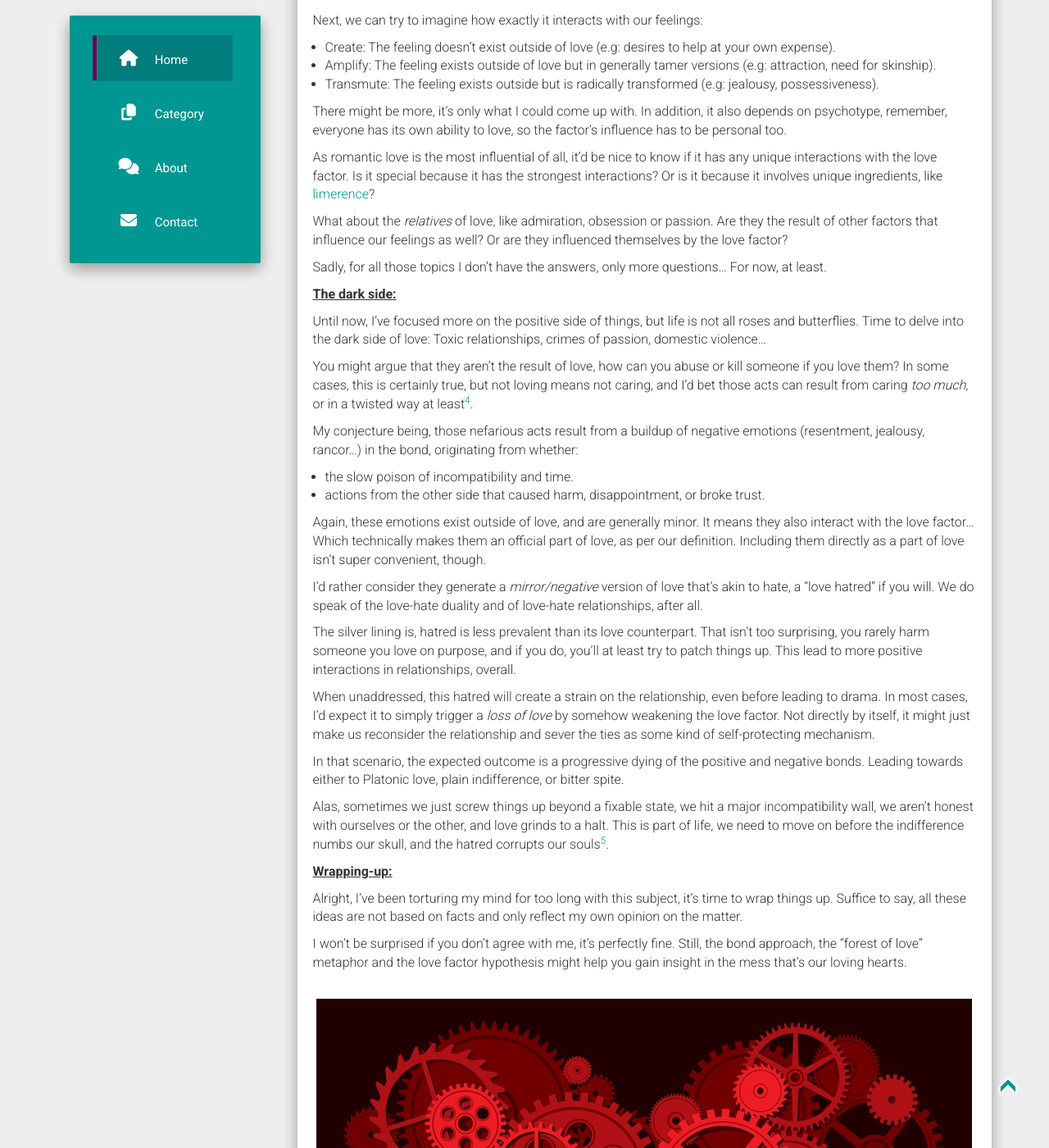
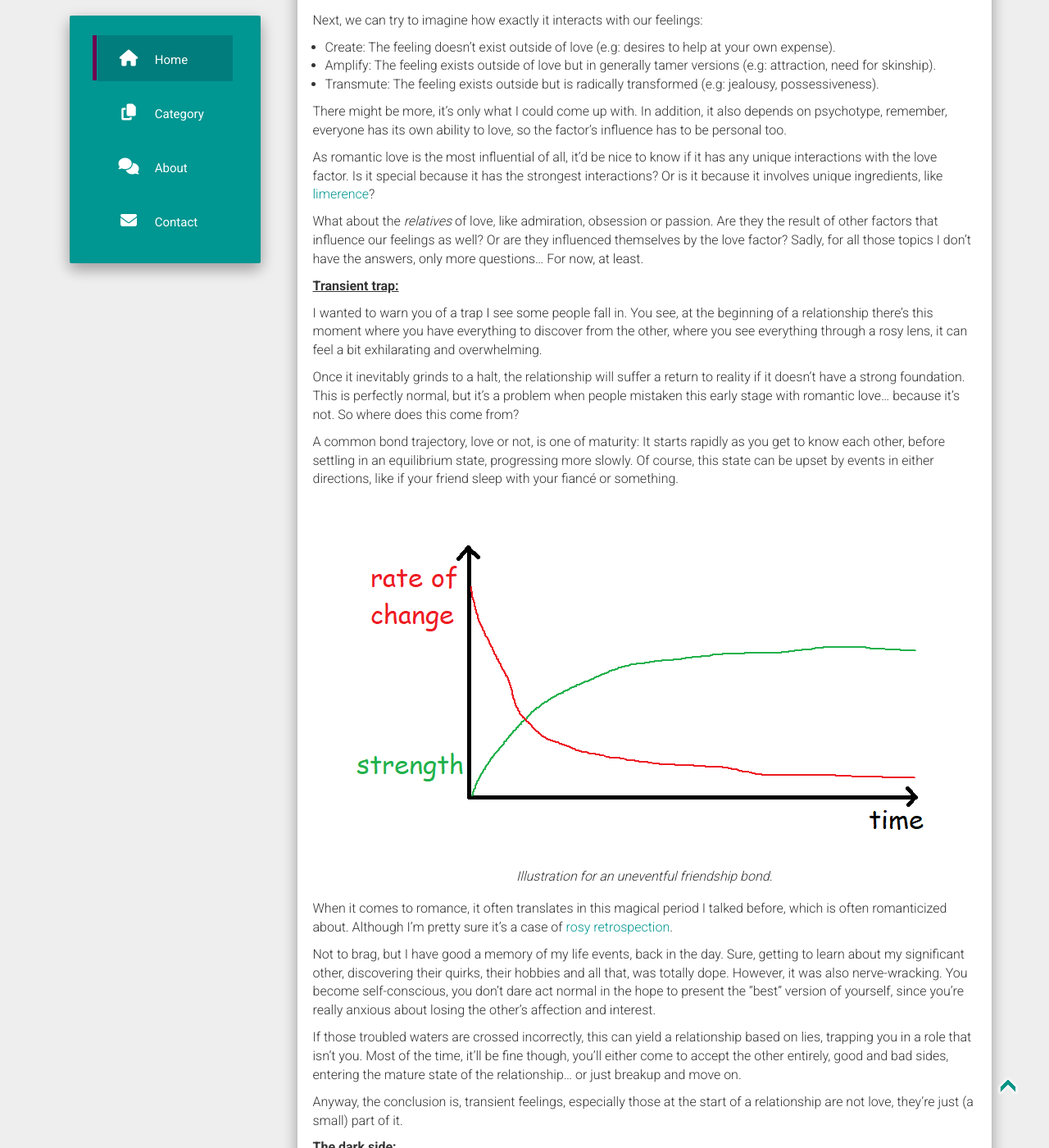
Before and after one commit to WanderingSpaceThinker/nonexistence, a Jekyll site: the page built from _posts/2021-12-12-Of-bonds-and-love.md, in a window 1280 px wide and 1400 px high, scrolled down 5012 px. Shown: the whole window at 82% size. Built offline with Jekyll 4.4.1, drawn with Linux system fonts in a browser that asks for light colours; nearby versions of some CDN libraries; comment, search, counter and statistics services are not loaded; some of the changed text lies outside the part shown.

Commit message:
chore: update post

```diff
--- a/_posts/2021-12-12-Of-bonds-and-love.md
+++ b/_posts/2021-12-12-Of-bonds-and-love.md
@@ -10,6 +10,7 @@ images:
  - image_path: /static/posts_img/bond.png
  - image_path: /static/posts_img/lovetree.png
  - image_path: /static/posts_img/love.png
+ - image_path: /static/posts_img/maturation.png
  - image_path: /static/posts_img/gears-heart.jpg
 ---
 
@@ -75,7 +76,7 @@ Another way to signify this, is to have different "categories of love" with thei
 If everyone has their own love, with a different "way of loving" for everyone and everything, we can picture this as a forest: The trees would be everyone's unique love, with each branch the way they love a particular whatever.
 
 ![forest]({{ site.baseurl }}{{ page.images[1].image_path }})
-<p class="legend">"Forest of love" by WST - I know, I totally missed my vocation in art</p>
+<p class="legend">"Forest of love" by WST - I know, I totally missed my vocation in art.</p>
 
 It's not like each tree and branch are entirely unique and distinct, though. There will be significant overlap between everyone's trees and branches. Sadly, this metaphor hardly represents how your feelings can evolve with time. It also stops short if we want to understand the similarities and differences across the forest.
 
@@ -104,7 +105,7 @@ Those feelings aren't necessarily weaker outside of love, rather, they feel *dif
 Also, feelings are not alone in this. All the other bond-related elements, like influencing factors, might interact with the factor as well.
 
 ![love]({{ site.baseurl }}{{ page.images[2].image_path }})
-<p class="legend">A diagram showing an example of love, again expertly drawn</p>
+<p class="legend">A diagram showing an example of love, again expertly drawn.</p>
 
 Let's imagine for a second that everything here isn't speculation and this factor is real. First thing that comes to mind, what would it be? I feel like caring, in a broad sense, is the concept most inseparable from love[^3], so maybe this love factor is somehow linked to caring and attachment.
 
@@ -119,13 +120,30 @@ There might be more, it's only what I could come up with. In addition, it also d
 
 As romantic love is the most influential of all, it'd be nice to know if it has any unique interactions with the love factor. Is it special because it has the strongest interactions? Or is it because it involves unique ingredients, like [limerence](https://en.wikipedia.org/wiki/Limerence)?
 
-What about the *relatives* of love, like admiration, obsession or passion. Are they the result of other factors that influence our feelings as well? Or are they influenced themselves by the love factor?
+What about the *relatives* of love, like admiration, obsession or passion. Are they the result of other factors that influence our feelings as well? Or are they influenced themselves by the love factor? Sadly, for all those topics I don't have the answers, only more questions... For now, at least.
 
-Sadly, for all those topics I don't have the answers, only more questions... For now, at least.
+<ins>**Transient trap:**</ins>
+
+I wanted to warn you of a trap I see some people fall in. You see, at the beginning of a relationship there's this moment where you have everything to discover from the other, where you see everything through a rosy lens, it can feel a bit exhilarating and overwhelming.
+
+Once it inevitably grinds to a halt, the relationship will suffer a return to reality if it doesn't have a strong foundation. This is perfectly normal, but it's a problem when people mistaken this early stage with romantic love... because it's not. So where does this come from?
+
+A common bond trajectory, love or not, is one of maturity: It starts rapidly as you get to know each other, before settling in an equilibrium state, progressing more slowly. Of course, this state can be upset by events in either directions, like if your friend sleep with your fiancé or something.
+
+![gears]({{ site.baseurl }}{{ page.images[3].image_path }})
+<p class="legend">Illustration for an uneventful friendship bond.</p>
+
+When it comes to romance, it often translates in this magical period I talked before, which is often romanticized about. Although I'm pretty sure it's a case of [rosy retrospection](https://en.wikipedia.org/wiki/Rosy_retrospection).
+
+Not to brag, but I have good a memory of my life events, back in the day. Sure, getting to learn about my significant other, discovering their quirks, their hobbies and all that, was totally dope. However, it was also nerve-wracking. You become self-conscious, you don't dare act normal in the hope to present the "best" version of yourself, since you're really anxious about losing the other's affection and interest.
+
+If those troubled waters are crossed incorrectly, this can yield a relationship based on lies, trapping you in a role that isn't you. Most of the time, it'll be fine though, you'll either come to accept the other entirely, good and bad sides, entering the mature state of the relationship... or just breakup and move on.
+
+Anyway, the conclusion is, transient feelings, especially those at the start of a relationship are not love, they're just (a small) part of it.
 
 <ins>**The dark side:**</ins>
 
-Until now, I've focused more on the positive side of things, but life is not all roses and butterflies. Time to delve into the dark side of love: Toxic relationships, crimes of passion, domestic violence...
+Until now, I've focused mostly on the positive side of things, but life is not all roses and butterflies. Time to delve into the dark side of love: Toxic relationships, crimes of passion, domestic violence...
 
 You might argue that they aren't the result of love, how can you abuse or kill someone if you love them? In some cases, this is certainly true, but not loving means not caring, and I'd bet those acts can result from caring *too much*, or in a twisted way at least[^4].
 
@@ -151,7 +169,7 @@ Alright, I've been torturing my mind for too long with this subject, it's time t
 
 I won't be surprised if you don't agree with me, it's perfectly fine. Still, the bond approach, the "forest of love" metaphor and the love factor hypothesis might help you gain insight in the mess that's our loving hearts.
 
-![gears]({{ site.baseurl }}{{ page.images[3].image_path }})
+![gears]({{ site.baseurl }}{{ page.images[4].image_path }})
 <p class="legend">For myself, I (re)discovered that love is a beautiful yet excruciatingly complex topic</p>
 
 [^1]: Mostly maternal care, actually.
```
Also changed, not shown: static/posts_img/maturation.png (added).
